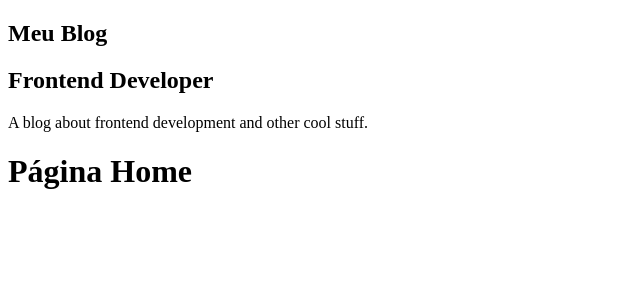
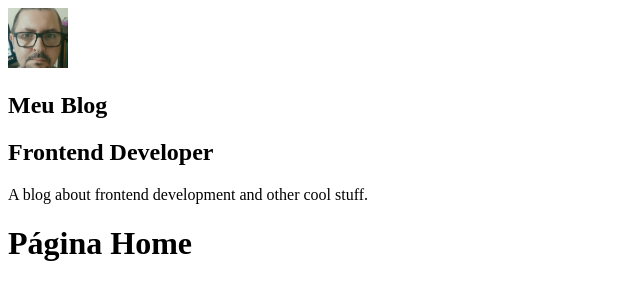
Before and after one commit to Alexandresl/My-blog, a Gatsby site: page / in a window 1280 px wide. Shown: the whole page, without its empty margins (0-640 px from the left). Built offline with nearby package versions, Linux system fonts and the light colour scheme; Gatsby itself is replaced by a stand-in of ours.

Commit message:
18. Criando a primeira query para imagens

```diff
--- /dev/null
+++ b/src/components/Avatar/index.jsx
@@ -0,0 +1,25 @@
+import React from 'react';
+import { useStaticQuery, graphql } from 'gatsby';
+import Img from 'gatsby-image';
+
+const Avatar = () => {
+  const { avatarImage } = useStaticQuery(
+    graphql`
+      query {
+        avatarImage: file(relativePath: { eq: "profile-photo.jpg" }) {
+          childImageSharp {
+            fixed(width: 60, height: 60) {
+              ...GatsbyImageSharpFixed
+            }
+          }
+        }
+      }
+    `
+  )
+
+  return (
+    <Img fixed={avatarImage.childImageSharp.fixed} />
+  );
+}
+
+export default Avatar;
--- a/src/components/Profile/index.jsx
+++ b/src/components/Profile/index.jsx
@@ -1,5 +1,6 @@
 import React from 'react';
 import { useStaticQuery, graphql } from 'gatsby';
+import Avatar from '../Avatar';
 
 const Profile = () => {
   // Primeiro pegar os dados
@@ -21,6 +22,7 @@
 
   return (
     <div className="Profile-wrapper">
+      <Avatar />
       <h1>{title}</h1>
       <h2>{position}</h2>
       <p>{description}</p>
```
Also changed, not shown: README.md, src/images/profile-photo.jpg (added).
